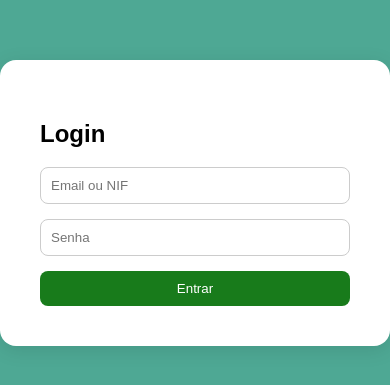
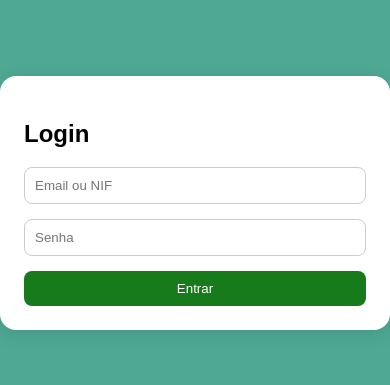
Before and after one commit to william3mm/Plataforma_De_Reservas_Frontend, a React (Vite) app: page / in a window 390 px wide. Shown: the part 219-604 px from the top of the page. Built offline with nearby package versions, Linux system fonts and the light colour scheme.

Commit message:
(feat):responsividade da grid

```diff
--- a/src/components/Card.css
+++ b/src/components/Card.css
@@ -1,8 +1,16 @@
 .card {
-  background-color: white; /* fundo branco */
-  padding: 40px; /* espaço interno */
-  border-radius: 16px; /* cantos arredondados */
-  width: 100%; /* ocupa toda a largura disponível */
-  max-width: 400px; /* mas não maior que 400px */
-  box-shadow: 0 4px 20px rgba(0, 0, 0, 0.1); /* sombra leve */
+  background-color: white;
+  padding: 40px;
+  border-radius: 16px;
+  width: 100%;
+  max-width: 400px;
+  box-shadow: 0 4px 20px rgba(0, 0, 0, 0.1);
+  margin: 0 auto;
 }
+
+@media (max-width: 768px) {
+  .card {
+    padding: 24px;
+    max-width: 100%;
+  }
+}
--- a/src/components/Dashboard_Card.css
+++ b/src/components/Dashboard_Card.css
@@ -76,13 +76,13 @@
 }
 
 .dashboard-service-item {
-  background: white;
-  border-radius: 12px;
-  padding: 16px;
-  box-shadow: 0 4px 16px rgba(0, 0, 0, 0.1);
-  display: flex;
-  justify-content: space-between;
-  align-items: center;
+  background-color: white;
+  padding: 20px;
+  border-radius: 16px;
+  width: 100%;
+  max-width: 300px; /* não muito largo */
+  box-shadow: 0 4px 20px rgba(0, 0, 0, 0.1);
+  transition: transform 0.2s ease, box-shadow 0.2s ease;
 }
 
 .dashboard-service-item button {
--- a/src/components/Reservation_Grid.css
+++ b/src/components/Reservation_Grid.css
@@ -1,8 +1,14 @@
 .reservations-grid {
   display: grid;
-  grid-template-columns: repeat(auto-fill, minmax(320px, 1fr));
-  gap: 50px; /* mais espaço entre os cards */
-  padding: 40px;
-  justify-items: center;
-  background: transparent;
+  grid-template-columns: repeat(auto-fill, minmax(280px, 1fr));
+  gap: 20px;
+  padding: 16px;
 }
+
+/* Responsividade */
+@media (max-width: 768px) {
+  .reservations-grid {
+    grid-template-columns: 1fr; /* on column on mobile*/
+    gap: 16px;
+  }
+}
--- a/src/components/Services_Grid.css
+++ b/src/components/Services_Grid.css
@@ -6,3 +6,11 @@
   justify-items: center;
   background: transparent;
 }
+
+@media (max-width: 768px) {
+  .services-grid {
+    grid-template-columns: 1fr;
+    gap: 16px;
+    padding: 16px;
+  }
+}
```
